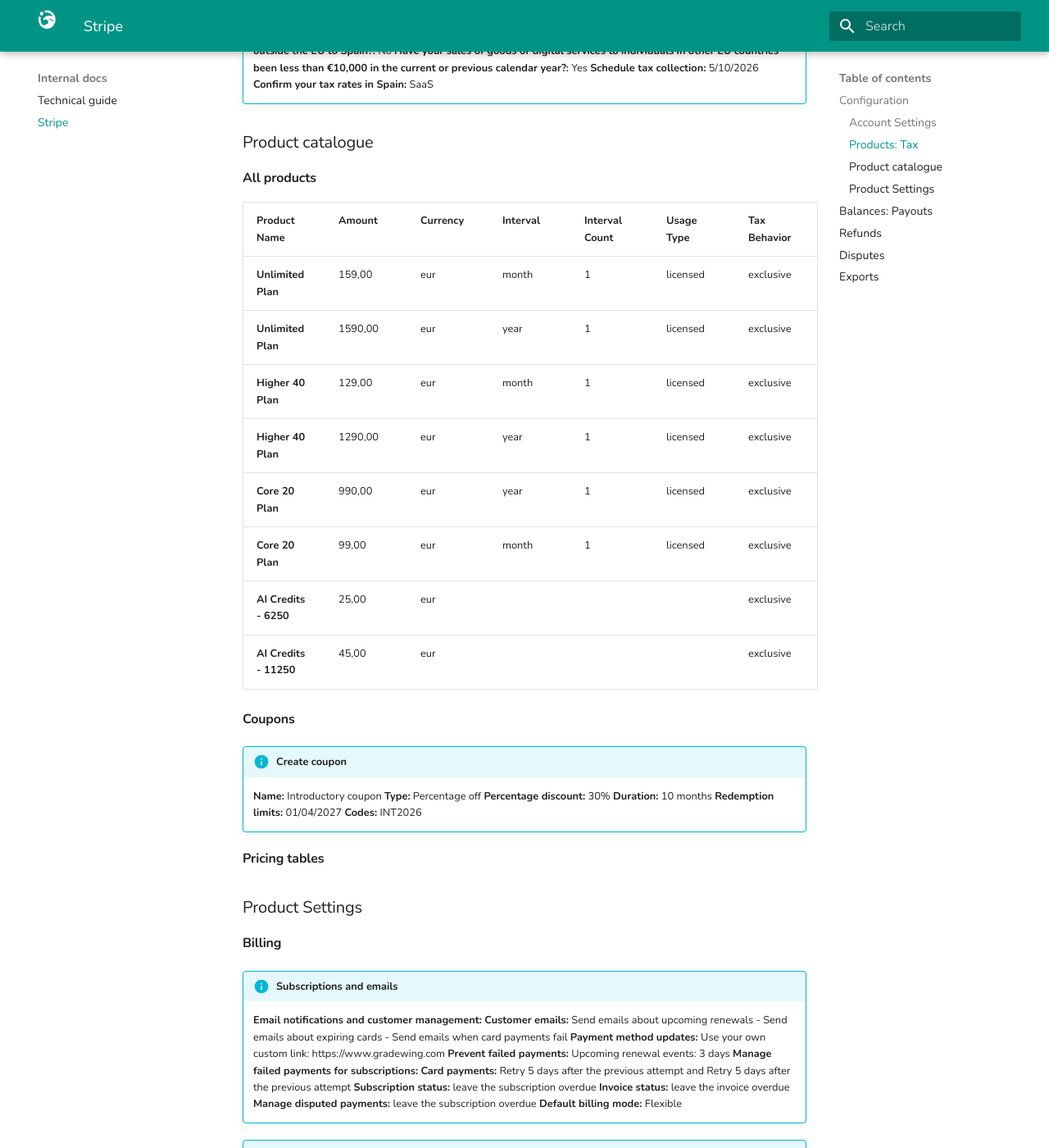
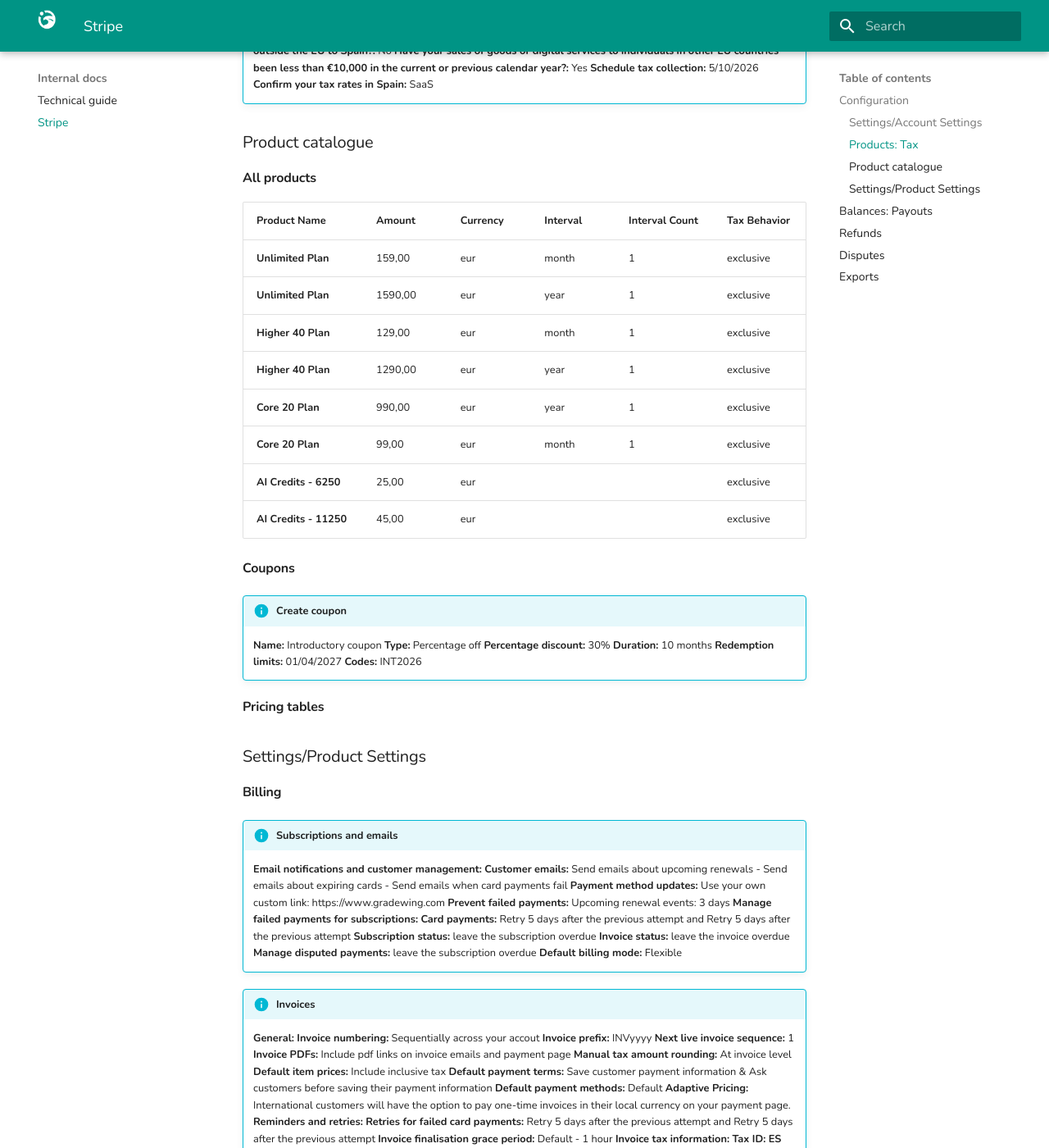
Before and after one commit to pablopenlop/gradewing_guide, an MkDocs documentation site: the page built from docs/stripedoc.md, in a window 1280 px wide and 1400 px high, scrolled down 1392 px. Shown: the whole window at 82% size. Built offline with MkDocs 1.6.1 and Material for MkDocs 9.7.7, drawn with Linux system fonts in a browser that asks for light colours; some of the changed text lies outside the part shown.

Commit message:
Update stripedoc.md

```diff
--- a/docs/stripedoc.md
+++ b/docs/stripedoc.md
@@ -2,7 +2,7 @@
 
 ## Configuration
 
-### Account Settings
+### Settings/Account Settings
 
 #### **Business**
 
@@ -67,16 +67,16 @@
 
 #### **All products**
 
-| Product Name | Amount | Currency | Interval | Interval Count | Usage Type | Tax Behavior |
-| :--- | :--- | :--- | :--- | :--- | :--- | :--- |
-| **Unlimited Plan** | 159,00 | eur | month | 1 | licensed | exclusive |
-| **Unlimited Plan** | 1590,00 | eur | year | 1 | licensed | exclusive |
-| **Higher 40 Plan** | 129,00 | eur | month | 1 | licensed | exclusive |
-| **Higher 40 Plan** | 1290,00 | eur | year | 1 | licensed | exclusive |
-| **Core 20 Plan** | 990,00 | eur | year | 1 | licensed | exclusive |
-| **Core 20 Plan** | 99,00 | eur | month | 1 | licensed | exclusive |
-| **AI Credits - 6250** | 25,00 | eur | | | | exclusive |
-| **AI Credits - 11250** | 45,00 | eur | | | | exclusive |
+| Product Name | Amount | Currency | Interval | Interval Count | Tax Behavior |
+| :--- | :--- | :--- | :--- | :--- | :--- |
+| **Unlimited Plan** | 159,00 | eur | month | 1 | exclusive |
+| **Unlimited Plan** | 1590,00 | eur | year | 1 | exclusive |
+| **Higher 40 Plan** | 129,00 | eur | month | 1 | exclusive |
+| **Higher 40 Plan** | 1290,00 | eur | year | 1 | exclusive |
+| **Core 20 Plan** | 990,00 | eur | year | 1 | exclusive |
+| **Core 20 Plan** | 99,00 | eur | month | 1 | exclusive |
+| **AI Credits - 6250** | 25,00 | eur | | | exclusive |
+| **AI Credits - 11250** | 45,00 | eur | | | exclusive |
 
 #### **Coupons**
 !!! info "Create coupon"
@@ -92,7 +92,7 @@
 
 
 
-### Product Settings
+### Settings/Product Settings
 
 #### **Billing**
 
```
